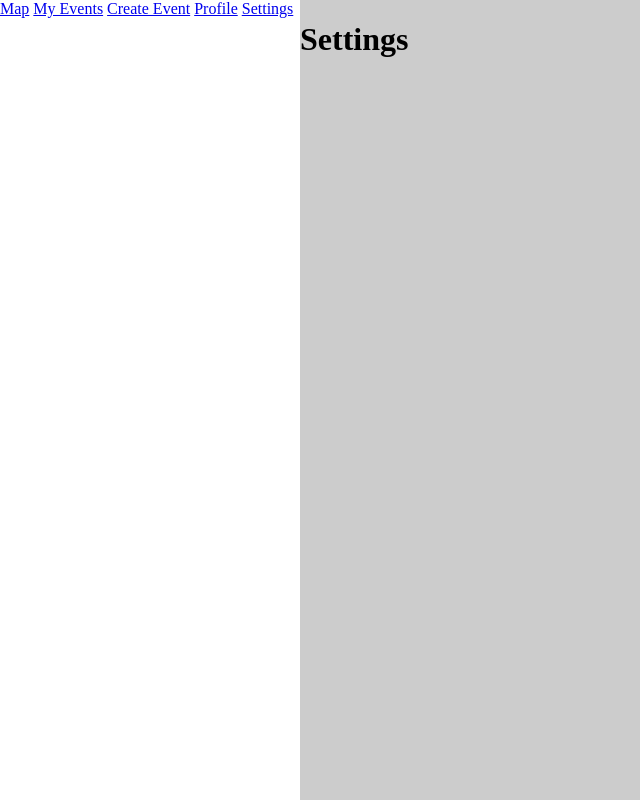
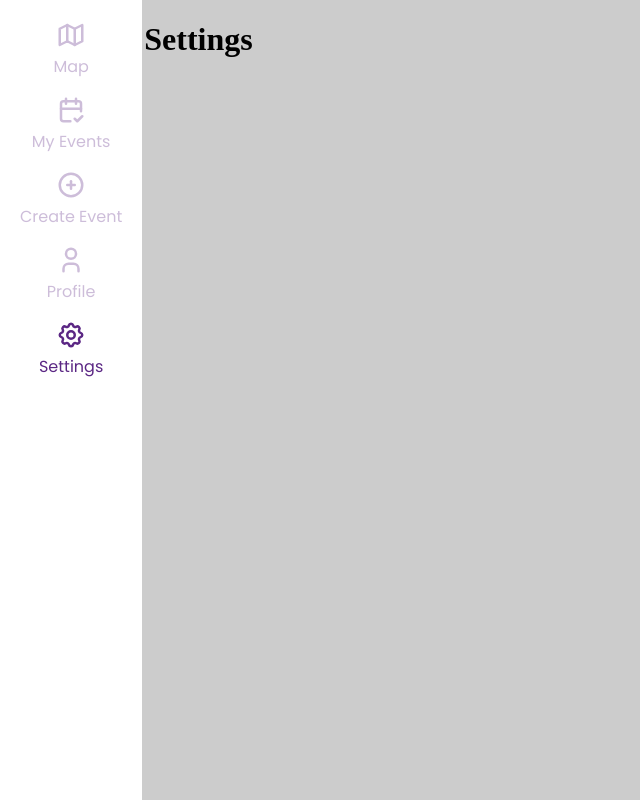
Before and after one commit to karolko9/Eventer, a SvelteKit app in the folder src/app_frontend/: page /settings in a window 1280 px wide. Shown: the whole page, without its empty margins (0-640 px from the left). Built offline with nearby package versions, Linux system fonts and the light colour scheme.

Commit message:
implement menu

```diff
--- a/src/app_frontend/package.json
+++ b/src/app_frontend/package.json
@@ -14,11 +14,12 @@
     "@dfinity/agent": "^0.20.0",
     "@dfinity/candid": "^0.20.0",
     "@dfinity/principal": "^0.20.0",
+    "@tabler/icons-svelte": "^3.11.0",
     "maplibre-gl": "^4.5.0",
     "svelte-maplibre": "^0.9.9"
   },
   "devDependencies": {
-    "@sveltejs/adapter-static": "^2.0.0",
+    "@sveltejs/adapter-static": "^2.0.3",
     "@sveltejs/kit": "^1.21.0",
     "@sveltejs/vite-plugin-svelte": "^2.4.2",
     "dotenv": "^16.3.1",
--- a/src/app_frontend/src/components/Menu.svelte
+++ b/src/app_frontend/src/components/Menu.svelte
@@ -1,23 +1,128 @@
+<script>
+    import { onMount } from 'svelte';
+    import { page } from "$app/stores";
+    import { IconMap, IconCalendarCheck, IconCirclePlus, IconUser, IconSettings} from '@tabler/icons-svelte';
+
+    let isMobile = false;
+
+    const iconMapping = {
+        "map": IconMap,
+        "events": IconCalendarCheck,
+        "plus": IconCirclePlus,
+        "user": IconUser,
+        "settings": IconSettings,
+    };
+
+    const menuItems = [
+        { href: "/", label: "Map", icon:"map", hideOnMobile: false },
+        { href: "/my-events", label: "My Events", icon:"events", hideOnMobile: false },
+        { href: "/create-event", label: "Create Event", icon:"plus", hideOnMobile: false },
+        { href: "/profile", label: "Profile", icon:"user", hideOnMobile: true },
+        { href: "/settings", label: "Settings", icon:"settings", hideOnMobile: true }
+    ];
+
+
+    onMount(() => {
+        const handleResize = () => {
+            isMobile = window.innerWidth <= 1024;
+        };
+
+        window.addEventListener('resize', handleResize);
+        handleResize();
+
+        return () => {
+            window.removeEventListener('resize', handleResize);
+        };
+    });
+
+    const changeMenuItemsOrder = (isMobile) => {
+        if (isMobile) {
+            return [menuItems[1], ...menuItems.slice(0, 1), ...menuItems.slice(2)];
+        } else {
+            return menuItems;
+        }
+    }
+
+    const getIconComponent = (iconName) => {
+        return iconMapping[iconName] || null;
+    }
+
+    const isActivePath = (itemPath) => {
+        return itemPath === $page.url.pathname;
+    }
+</script>
+
 <nav>
-    <a href="/">Map</a>
-    <a href="/my-events">My Events</a>
-    <a href="/create-event">Create Event</a>
-    <a href="/profile">Profile</a>
-    <a href="/settings">Settings</a>
+    <ul>
+        {#each menuItems as item}
+            <li class="{item.hideOnMobile && isMobile}">
+                <a href={item.href}>
+                    {#if getIconComponent(item.icon)}
+                        <svelte:component this={getIconComponent(item.icon)} style="opacity: {isActivePath(item.href) ? '100%' : '30%'}; color: #5B2784; width:30px; height:30px;" />
+                    {/if}
+                    <p style="opacity: {isActivePath(item.href) ? '100%' : '30%'}; color: #5B2784">{item.label}</p>
+                </a>
+            </li>
+        {/each}
+    </ul>
 </nav>
 
 <style>
+    @import url('https://fonts.googleapis.com/css2?family=Poppins:ital,wght@0,100;0,200;0,300;0,400;0,500;0,600;0,700;0,800;0,900;1,100;1,200;1,300;1,400;1,500;1,600;1,700;1,800;1,900&display=swap');
     nav {
         width:100%;
         height: 75px;
         background-color: #fff;
         z-index: 2;
+        border-right:2px solid rgba(0, 0, 0, 0.2);
     }
+
+    ul {
+        height:100%;
+        padding: 0;
+        margin: 0;
+        list-style-type: none;
+        display: flex;
+        align-items: center;
+        justify-content: space-around;
+        gap: 0;
+    }
+
+    li {
+        cursor:pointer;
+    }
+
+    .hideMenuOption {
+        display:none;
+    }
+
+    a {
+        display: flex;
+        flex-direction: column;
+        align-items: center;
+        gap: 4px;
+        text-decoration: none;
+    }
+
+    p {
+        margin:0;
+        font-family: "Poppins", sans-serif;
+        font-size: 16px;
+    }
+
+
 
     @media (min-width:1024px){
         nav {
-            width: 300px;
+            width: fit-content;
             height: 100%;
+        }
+
+        ul {
+            padding:20px;
+            flex-direction: column;
+            justify-content: flex-start;
+            gap:16px;
         }
     }
 </style>
```
Also changed, not shown: 1 other file (tests, documents, lock files or other folders).
